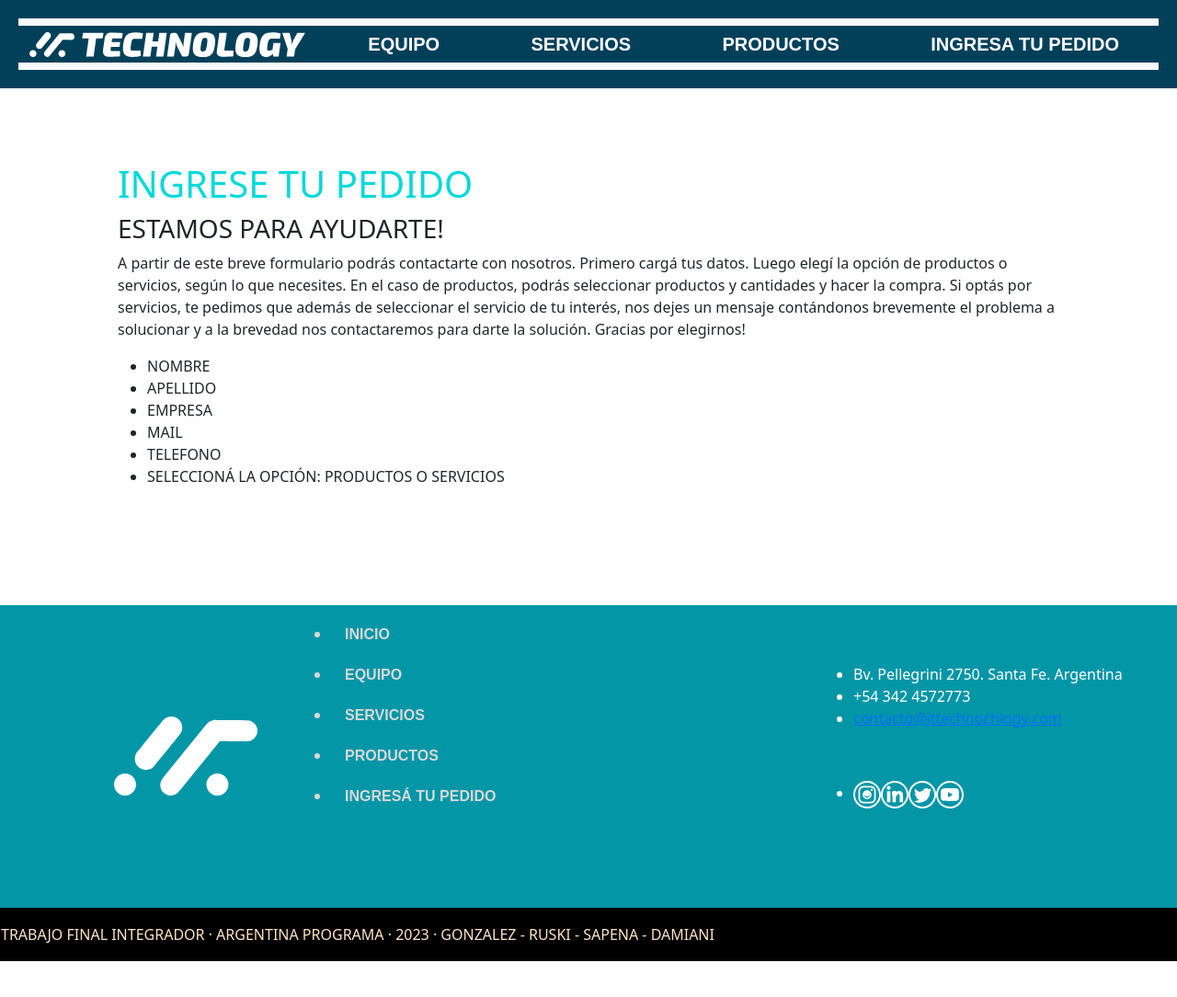
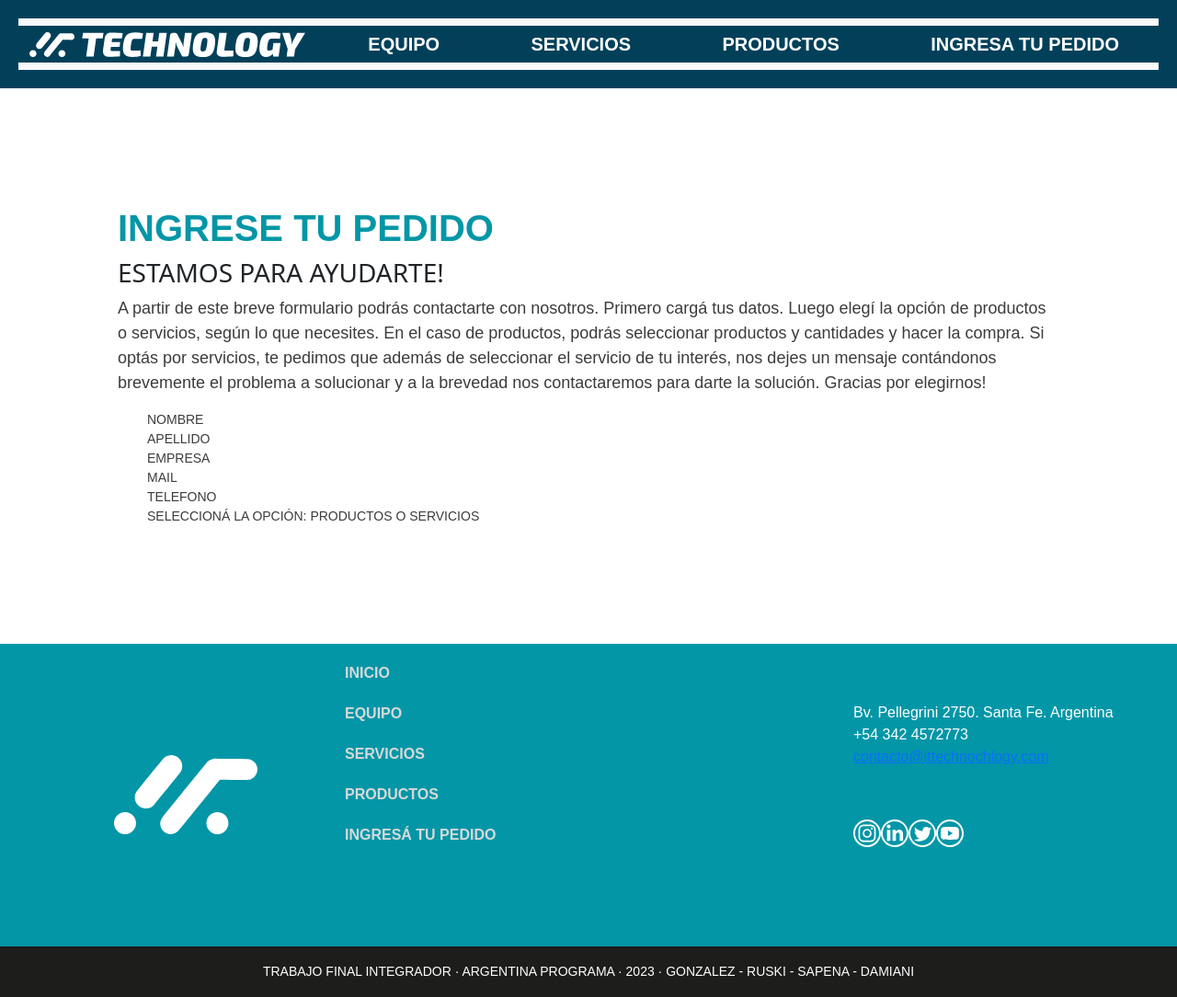
Before and after one commit to Fruski/Trabajo-Integrador-UTN, a plain HTML site: page it technology/pages/pedido.html in a window 1280 px wide. Shown: the whole page at 92% size. Before the commit the page ends 1045 px from the top, so only its background shows below. Drawn offline with nearby package versions, Linux system fonts and the light colour scheme.

Commit message:
Update estilopedido.css

```diff
--- a/it technology/pages/estilopedido.css
+++ b/it technology/pages/estilopedido.css
@@ -73,48 +73,60 @@ header {
     color:#024059;
 }
 
-/*logo de la empresa*/
-.logo-2{
-    background-color: #0396a7;
+.centro h1 {
+    color:#0396a7;
+    font-family: 'Exo 2', sans-serif;
+    font-weight: 600;
+    font-size: 40px;
 }
 
- /* centro todo lo que esta la seccion main productos*/
- .centro {
-    width: 80%;
-    margin: 10%;
-    margin-top: 80px;
+.centro h2 {
+    color:#3c3c3b;
+    font-family: 'Exo 2', sans-serif;
+    font-weight: 400;
+    font-size: 28px;
+    text-transform: capitalize;
 }
 
-.centro h1 {
-    color:#03d9d9;
+.centro p {
+    color:#3c3c3b;
+    font-family: 'Exo 2', sans-serif;
+    font-weight: 400;
+    font-size: 18px;
 }
 
+.centro li {
+    color:#3c3c3b;
+    font-family: 'Exo 2', sans-serif;
+    font-weight: 400;
+    font-size: 14px;
+    list-style: none;
+}
 
-/* Estilos en la seccion fooster*/
-
+/* Estilos en la seccion footer*/
 footer {
     background-color:#0396a7; /* Fondo azul */
-    color: white; /* Texto blanco */
+    color:#ffffff;
+    font-family: 'Exo 2', sans-serif;
+    font-weight: 400;
+    font-size: 16px;
     padding: 10px 0;  /*Agrega un relleno de 20px arriba y abajo, sin relleno a la izquierda y a la derecha */
 }
 
-.footer-links {
-    color:#0396a7;
-}
-
  /*menu de la empresa*/
-.footer-links ul {
-    list-style-type: disc;
+ .footer-links ul {
+    list-style: none;
+    color: #ffffff;
     display: block;
     text-align:left;
     line-height: 1,5%; /*coloca un interlineado en el menu*/
-    margin-left: -60%; /*centra el menu al lado del logo*/
+    margin-left:-60%; /*centra el menu al lado del logo*/
     position: absolute;
 }
 
 /*datos sociales de la empresa*/
 .social-icons ul {
-    list-style-type: disc;
+    list-style: none;
     text-align:left;
     display: block;
     line-height: 1,5%;
@@ -124,11 +136,10 @@ footer {
     position: absolute;
 }
 
-/*alineo las diferentes opciones del footer*/
-.logo-2, .footer-links ul, .social-icons ul {
-    display: inline-block;
+.centro {
+    width: 80%;
+    margin: 10%;
 }
-
 
 .partners ul {
     display: block;
@@ -138,6 +149,7 @@ footer {
 /*alineo la opcion de redes sociales*/
 .iconos ul {
     display:inline-flex; /*coloca en linea los inconos*/
+    list-style: none;
     margin-left: 70%;
     max-width: 60%;
     margin-top: -10%;
@@ -148,6 +160,7 @@ footer {
 .logo-2 {
     width: 20%;
     margin: 10%;
+
 }
 
 /*organizo los datos de la parte inferior*/
@@ -159,7 +172,11 @@ footer {
 }
 
 .mi-seccion {
-    background-color:black;
-    color:bisque;
+    background-color:#1d1d1b;
+    text-align: center;
+    color:#ffffff;
+    font-family: 'Exo 2', sans-serif;
+    font-weight: 400;
+    font-size: 14px;
     padding: 1px;
 }
```
